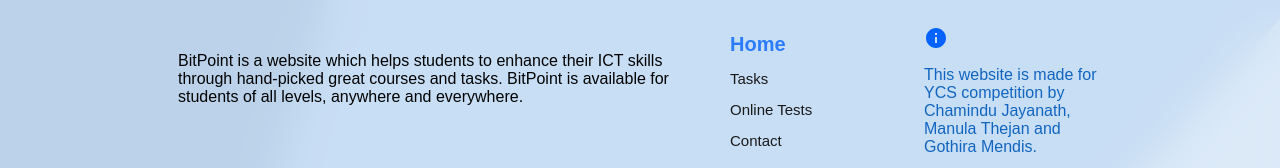
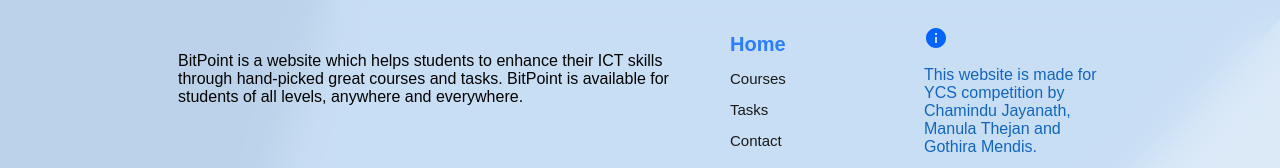
Before and after one commit to chamiduu/BitPoint-Final, a React (Create React App) app: page / in a window 1280 px wide. Shown: the part 4161-4329 px from the top of the page. Built offline with nearby package versions, Linux system fonts and the light colour scheme.

Commit message:
Update footer nav

```diff
--- a/src/Components/Footer/Footer.js
+++ b/src/Components/Footer/Footer.js
@@ -35,6 +35,17 @@
             </NavLink>
             <NavLink
               className="menuButton"
+              to="/courses"
+              activeStyle={{
+                fontWeight: "bold",
+                fontSize: "20px",
+                color: "#2b7cff",
+              }}
+            >
+              Courses
+            </NavLink>
+            <NavLink
+              className="menuButton"
               to="/tasks"
               activeStyle={{
                 fontWeight: "bold",
@@ -44,17 +55,7 @@
             >
               Tasks
             </NavLink>
-            <NavLink
-              className="menuButton"
-              to="/onlinetest"
-              activeStyle={{
-                fontWeight: "bold",
-                fontSize: "20px",
-                color: "#2b7cff",
-              }}
-            >
-              Online Tests
-            </NavLink>
+
             <NavLink
               className="menuButton"
               to="/contact"
```
Also changed, not shown: 1 other file (tests, documents, lock files or other folders).
